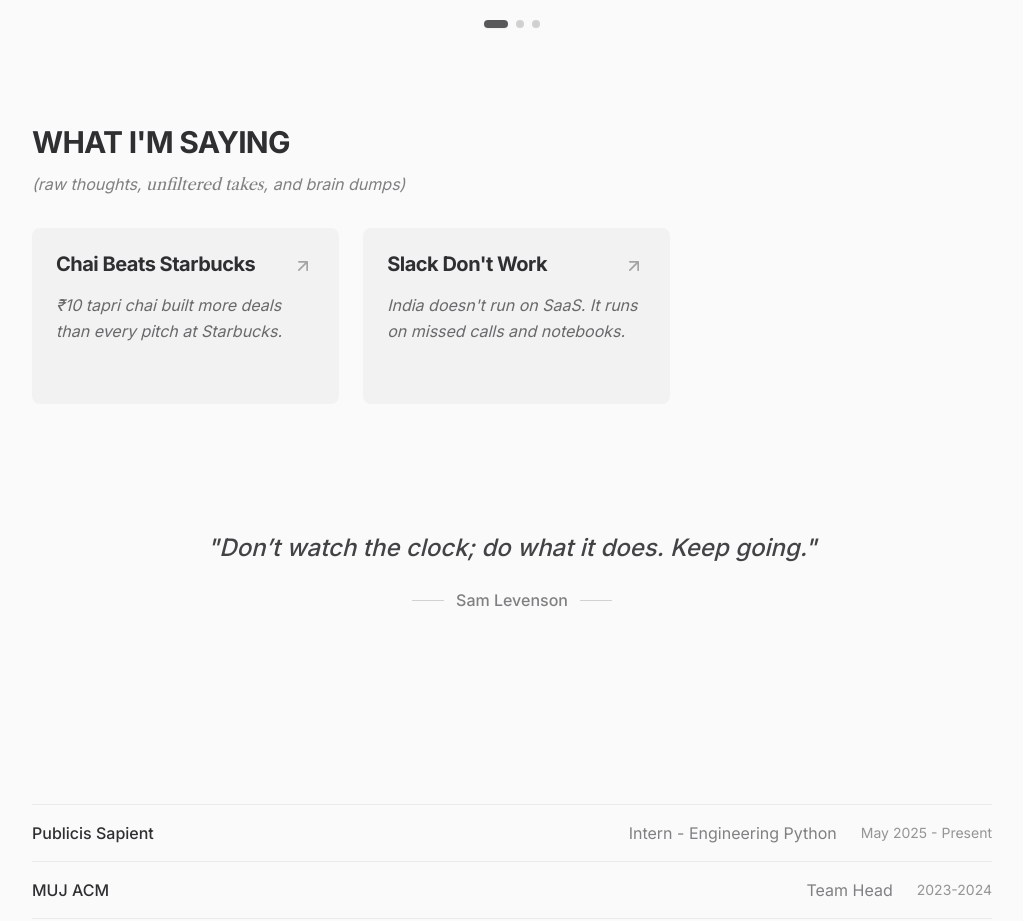
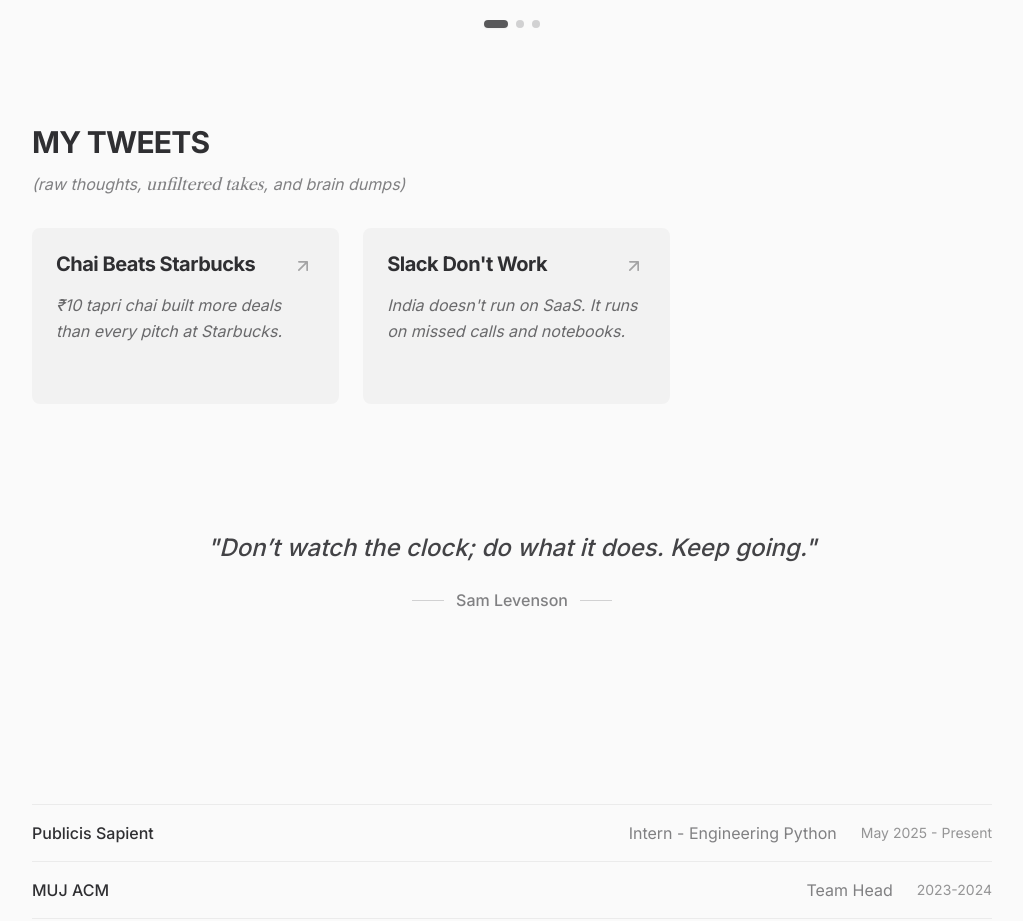
Before and after one commit to MynkSinghal/Portfolio-v2, a Next.js app: page / in a window 1280 px wide. Shown: the part 4260-5181 px from the top of the page, without its empty margins (128-1151 px from the left). Built offline with nearby package versions, Linux system fonts and the light colour scheme.

Commit message:
Update tweets section heading text
Changed the heading in TweetsSection from 'What I'm Saying' to 'My Tweets' for improved clarity and conciseness.

```diff
--- a/src/components/tweets-section.tsx
+++ b/src/components/tweets-section.tsx
@@ -112,7 +112,7 @@ export default function TweetsSection() {
         >
           <div className="mb-8">
             <h2 className="text-xl md:text-2xl lg:text-3xl font-bold mb-3 tracking-tight uppercase">
-              What I'm Saying
+              My Tweets
             </h2>
             <p className="text-base text-foreground/60 italic">
               {parseText(
```
Also changed, not shown: 1 other file (tests, documents, lock files or other folders).
